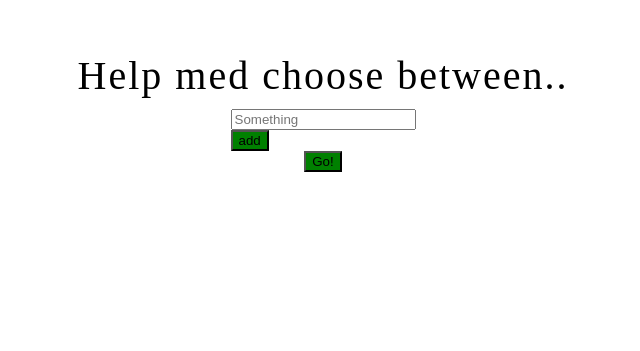
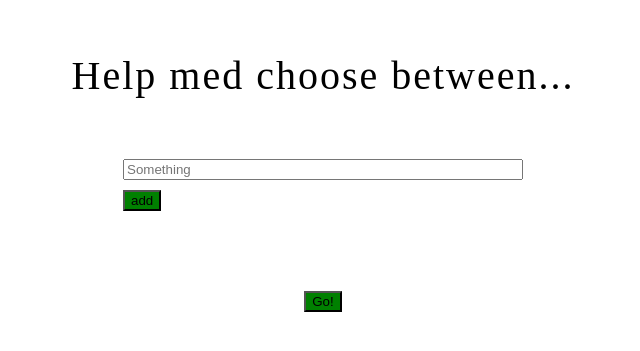
Before and after one commit to Carolinanilsson/help_me_choose, a plain HTML site: page index.html in a window 1280 px wide. Shown: the part 125-476 px from the top of the page, without its empty margins (317-957 px from the left). Drawn offline with Linux system fonts and the light colour scheme.

Commit message:
Add classes to target elements in CSS

```diff
--- a/index.html
+++ b/index.html
@@ -6,12 +6,12 @@
     <link href="./main.css" rel="stylesheet" type="text/css">
   </head>
   <body>
-    <h1>Help med choose between..</h1>
-    <div>
-      <div>
+    <h1>Help med choose between...</h1>
+    <div class="inputSection">
+      <div class="inputs">
         <input placeholder="Something"></input>
       </div>
-      <button>add</button>
+      <button class="addOption">add</button>
     </div>
     <button>Go!</button>
   </body>
```
